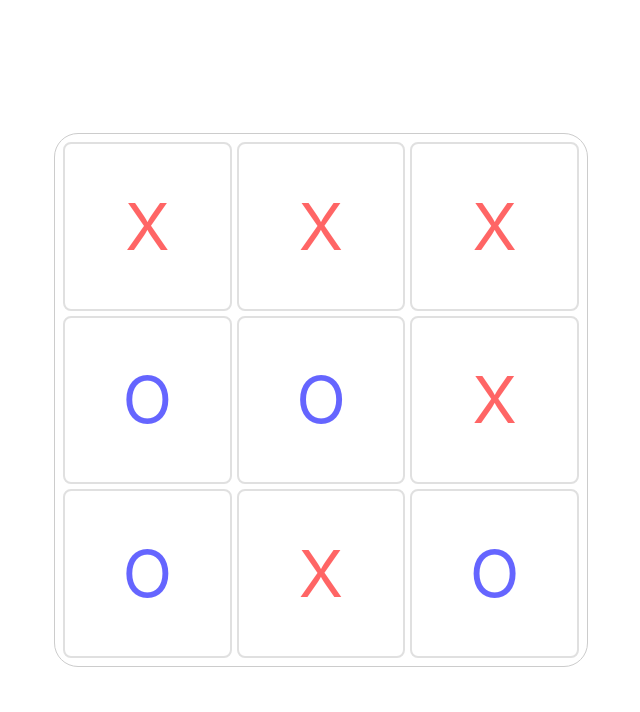
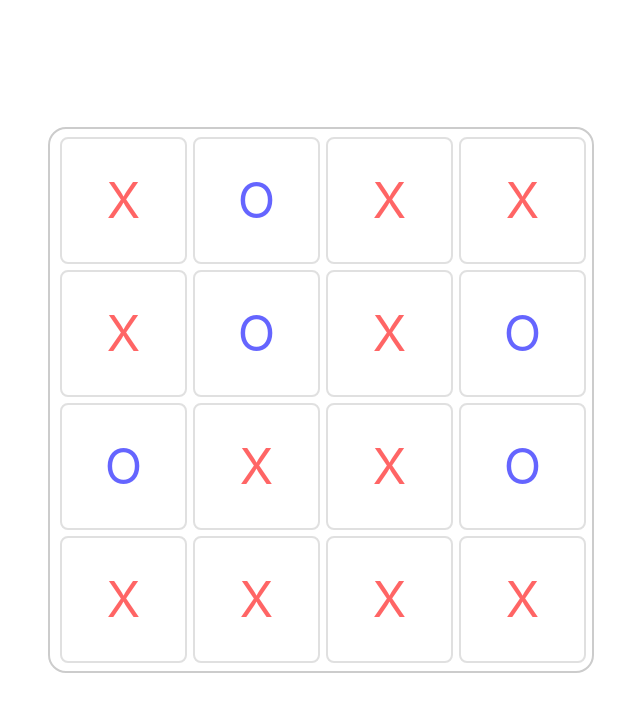
Before and after one commit to h00dieB0y/react-tic-tac-toe, a React (Vite) app: page / in a window 1280 px wide. Shown: the top 712 px of the page, without its empty margins (319-959 px from the left). Built offline with nearby package versions, Linux system fonts and the light colour scheme.

Commit message:
chore: update the style of the board

```diff
--- a/src/App.tsx
+++ b/src/App.tsx
@@ -6,7 +6,7 @@ function App() {
 
   return (
     <>
-      <Board size={3}/>
+      <Board gridSize={4}/>
     </>
   )
 }
--- a/src/components/molecules/Board.tsx
+++ b/src/components/molecules/Board.tsx
@@ -1,27 +1,34 @@
 import styled from "styled-components";
 import Square from "../atoms/Square.tsx";
 
-const Board = ({size}: { size: number }) => {
-    const cellSize = MAX_GRID_WIDTH / size - 2;
+
+
+const Board = ({gridSize}: { gridSize: number }) => {
+    const squareSize = MAX_GRID_WIDTH / gridSize - 2;
+
+    const renderSquare = (i: number) =>
+        <Square key={i} size={squareSize} value={Math.random() > 0.5 ? 'X' : 'O'} onClick={() => {}} />;
+
     return (
-        <Grid size={size}>
-            {Array.from({length: size * size}).map((_, i) => (
-                <Square key={i} size={cellSize} value={Math.random() > 0.5 ? 'X' : 'O'} onClick={() => {}} />
-            ))}
-        </Grid>
+        <BoardContainer size={gridSize} squareSize={squareSize}>
+            {Array.from({ length: gridSize * gridSize }, (_, i) => renderSquare(i))}
+        </BoardContainer>
     );
 };
 
 const MAX_GRID_WIDTH = 500;
 
-const Grid = styled.div<{ size: number }>`
+const BoardContainer = styled.div<{ size: number; squareSize: number }>`
     display: grid;
-    grid-template-columns: repeat(${(props) => props.size}, 1fr);
-    grid-template-rows: repeat(${(props) => props.size}, 1fr);
-    gap: 5px;
-    padding: 8px;
-    border: 1px solid #ccc;
-    border-radius: 24px;
+    grid-template-columns: repeat(${props => props.size}, ${props => props.squareSize}px);
+    grid-template-rows: repeat(${props => props.size}, ${props => props.squareSize}px);
+    gap: 10px;
+    justify-content: center;
+    align-items: center;
+    margin: 0 auto;
+    padding: 10px;
+    border: 2px solid #ccc;
+    border-radius: 18px;
 `;
 
 export default Board;
```
